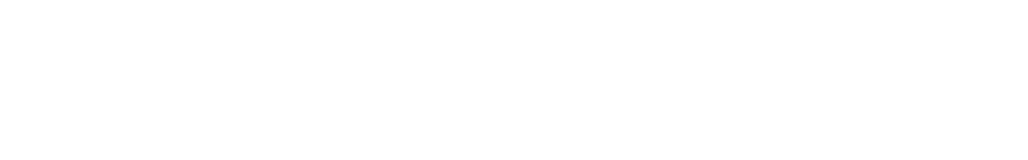
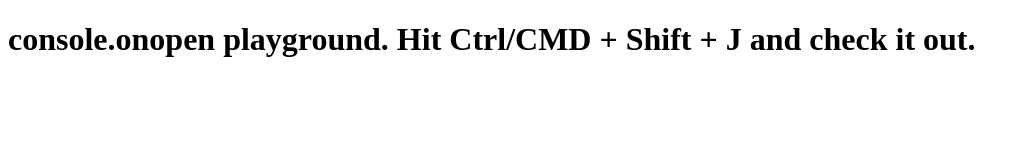
Before and after one commit to 52cik/console.onopen, a plain HTML site: page index.html in a window 1280 px wide. Shown: the whole page, without its empty margins (0-1028 px from the left). Drawn offline with Linux system fonts and the light colour scheme.

Commit message:
update html

```diff
--- a/index.html
+++ b/index.html
@@ -5,6 +5,8 @@
   <title>Document</title>
 </head>
 <body>
+
+  <h1>console.onopen playground. Hit Ctrl/CMD + Shift + J and check it out.</h1>
 
 <script src="console.onopen.js"></script>
 <script>
```
